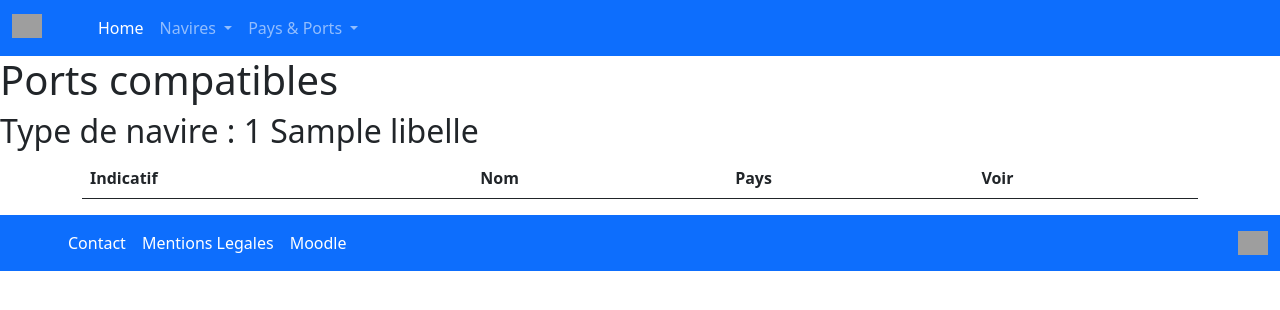
After one commit to MatthisDoney/navire2, a Symfony app: template templates/aisshiptype/portscompatibles.html.twig in a window 1280 px wide. The commit adds this page. Shown: the top 310 px of the page. Run offline with Twig, Linux system fonts and the light colour scheme; the template is opened without the code that fills it: most values are stand-ins (such as "Sample title", 1, 10 or a date in 2020); lists and menus that the app fills with data are empty; some libraries are stand-ins or nearby versions; grey boxes are pictures that could not be loaded.

Commit message:
user story 1 fini, passage user story 2

```diff
--- a/src/Controller/AisShipTypeController.php
+++ b/src/Controller/AisShipTypeController.php
@@ -7,7 +7,7 @@ use Symfony\Component\HttpFoundation\Response;
 use Symfony\Component\Routing\Annotation\Route;
 use \App\Repository\AisShipTypeRepository;
 use Symfony\Component\HttpFoundation\Request;
-use Symfony\Component\HttpFoundation\Response;
+
 
 #[Route('/aisshiptype', name: 'aisshiptype')]
 class AisShipTypeController extends AbstractController {
@@ -21,10 +21,10 @@ class AisShipTypeController extends AbstractController {
 
     }
 
-    #[Route('/portscompatibles', name: 'portscompatibles')]
+    #[Route('/portscompatibles', name: ' portscompatibles')]
     public function portsCompatibles(Request $request, AisShipTypeRepository $repo) : Response  {
         $aisShipType = $repo->find($request->get('id'));
-        return $this->render('aisshiptype/portscompatibles.html.twig'), [
+        return $this->render('aisshiptype/portscompatibles.html.twig', [
             'aisShipType' => $aisShipType,
             ]);
 
--- /dev/null
+++ b/templates/aisshiptype/portscompatibles.html.twig
@@ -0,0 +1,37 @@
+{% extends 'base.html.twig' %}
+{% block title %}Ports compatibles{% endblock %}
+
+{% block body %}
+<h1>Ports compatibles</h1>
+<h2>Type de navire : {{ aisShipType.id }} {{ aisShipType.libelle }}</h2>
+
+{% if aisShipType.getPortsCompatibles() is empty() %}
+    <p>Aucun Port Compatible</p>
+
+{% else %}
+<div class="container">
+        <table class="table table-hover">
+            <thead>
+                <tr>
+
+                    <th scope="col" >Indicatif</th>
+                    <th scope="col" >Nom</th>
+                    <th scope="col" >Pays</th>
+                    <th scope="col" >Voir</th>
+
+                </tr>
+            </thead>
+            <tbody>
+                {% for port in aisShipType.getPortsCompatibles() %}
+                    <tr class="table-primary">
+                        <td>{{ port.indicatif }}</td>
+                        <td>{{ port.nom }}</td>
+                        <td>{{ port.getPays().nom }} </td>
+                        <td><a href="">Voir</a></td>
+                    </tr>
+                {% endfor %}
+            </tbody>
+        </table>
+    </div>
+{% endif %}
+{% endblock %}
--- a/templates/aisshiptype/voirtous.html.twig
+++ b/templates/aisshiptype/voirtous.html.twig
@@ -17,7 +17,7 @@
                     <tr class="table-primary">
                         <td>{{ type.aisshiptype }}</td>
                         <td>{{ type.libelle }}</td>
-                        <td><a href="">Ports compatibles</a></td>
+                        <td><a href="{{ path('aisshiptype portscompatibles',{id: type.id}) }}">Ports compatibles</a></td>
                     </tr>
                 {% endfor %}
             </tbody>
```
Also changed, not shown: migrations/Version20240108084215.php (added, +31 -0 lines), 1 other file.
